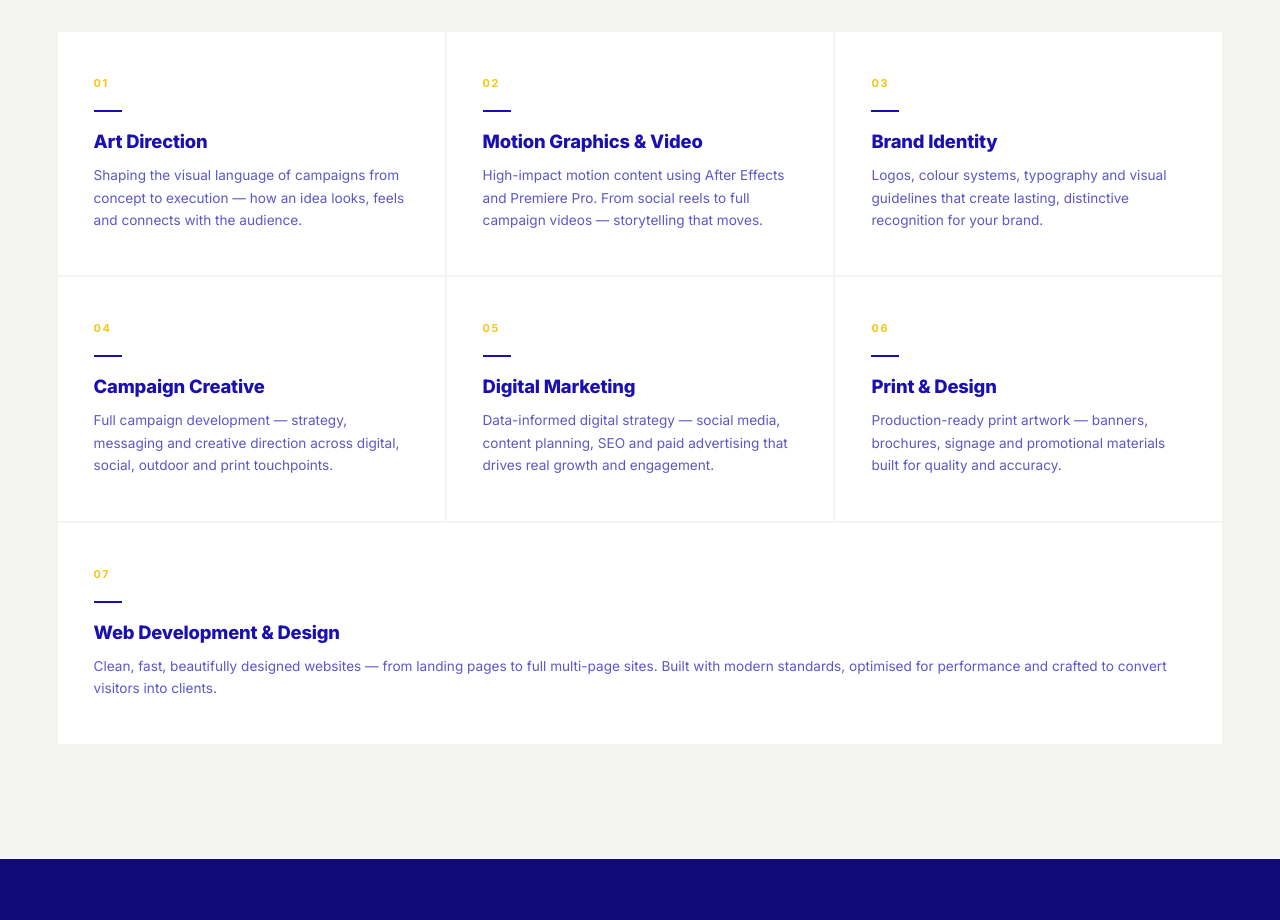
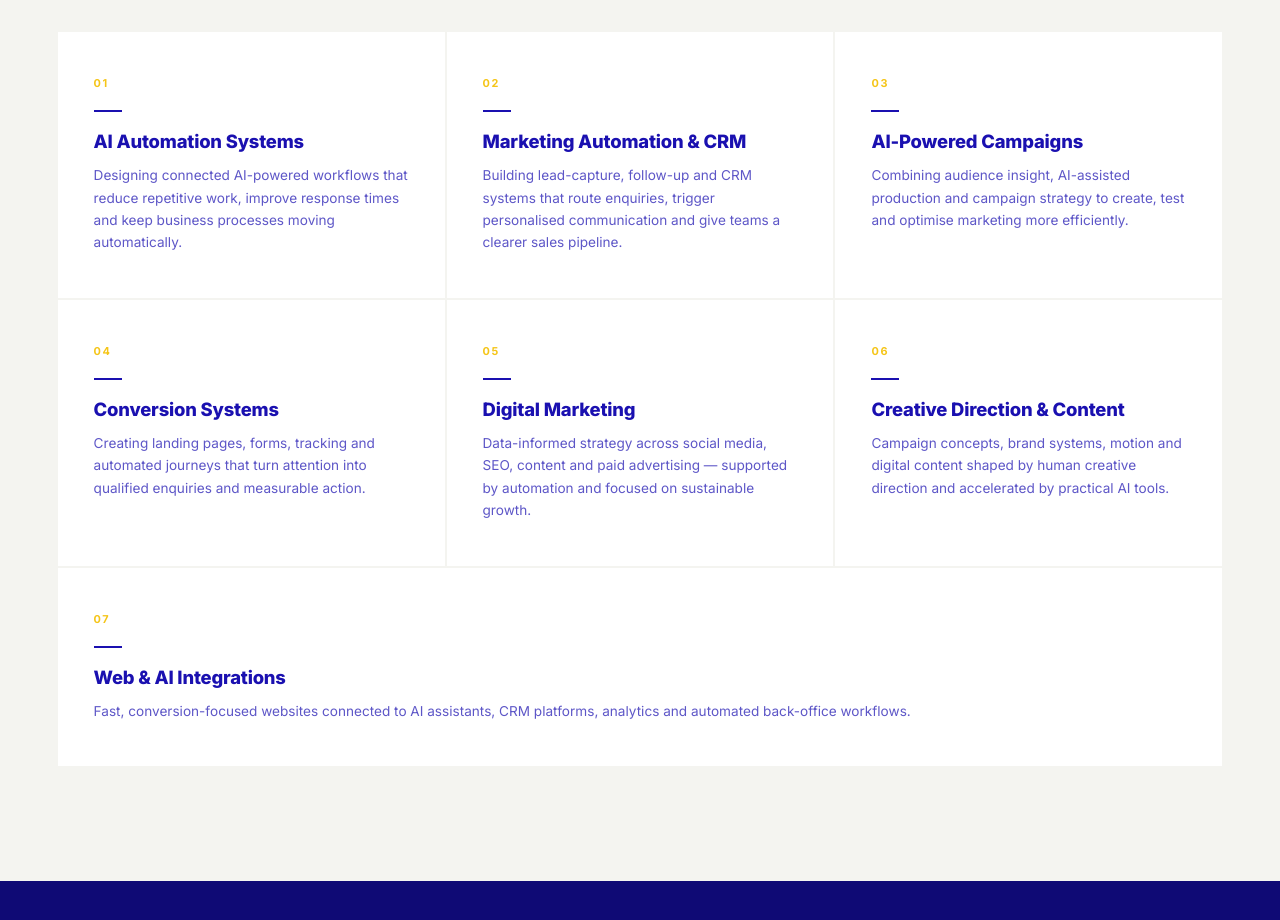
Before and after one commit to Ricki100/Ricreations, a plain HTML site: page index.html in a window 1280 px wide. Shown: the part 1620-2540 px from the top of the page. Drawn offline with nearby package versions, Linux system fonts and the light colour scheme; a script that the page names is missing.

Commit message:
Update index.html

```diff
--- a/index.html
+++ b/index.html
@@ -3,7 +3,7 @@
 <head>
   <meta charset="UTF-8">
   <meta name="viewport" content="width=device-width, initial-scale=1.0">
-  <title>Digital Marketer in Harare | Ricardo Chitagu</title>
+  <title>Digital Marketer | Ricardo Chitagu</title>
   <link rel="icon" type="image/png" href="assets/images/brand/favicon.png?v=2">
   <link rel="apple-touch-icon" href="assets/images/brand/favicon.png?v=2">
   <meta name="description" content="Digital marketer in Harare specialising in campaign strategy, social media, SEO, paid advertising, creative direction, motion design and conversion-focused websites.">
@@ -39,6 +39,9 @@
         },
         "knowsAbout": [
           "Digital marketing",
+          "AI automation",
+          "Marketing automation",
+          "Customer relationship management",
           "Campaign strategy",
           "Social media marketing",
           "Search engine optimization",
@@ -64,6 +67,10 @@
           "addressCountry": "ZW"
         },
         "serviceType": [
+          "AI automation systems",
+          "Marketing automation and CRM",
+          "AI-powered campaigns",
+          "Web and AI integrations",
           "Digital marketing",
           "Social media marketing",
           "SEO",
@@ -786,44 +793,44 @@
         <div class="service-card">
           <div class="service-num">01</div>
           <div class="service-line"></div>
-          <div class="service-name">Art Direction</div>
-          <p class="service-desc">Shaping the visual language of campaigns from concept to execution — how an idea looks, feels and connects with the audience.</p>
+          <div class="service-name">AI Automation Systems</div>
+          <p class="service-desc">Designing connected AI-powered workflows that reduce repetitive work, improve response times and keep business processes moving automatically.</p>
         </div>
         <div class="service-card">
           <div class="service-num">02</div>
           <div class="service-line"></div>
-          <div class="service-name">Motion Graphics &amp; Video</div>
-          <p class="service-desc">High-impact motion content using After Effects and Premiere Pro. From social reels to full campaign videos — storytelling that moves.</p>
+          <div class="service-name">Marketing Automation &amp; CRM</div>
+          <p class="service-desc">Building lead-capture, follow-up and CRM systems that route enquiries, trigger personalised communication and give teams a clearer sales pipeline.</p>
         </div>
         <div class="service-card">
           <div class="service-num">03</div>
           <div class="service-line"></div>
-          <div class="service-name">Brand Identity</div>
-          <p class="service-desc">Logos, colour systems, typography and visual guidelines that create lasting, distinctive recognition for your brand.</p>
+          <div class="service-name">AI-Powered Campaigns</div>
+          <p class="service-desc">Combining audience insight, AI-assisted production and campaign strategy to create, test and optimise marketing more efficiently.</p>
         </div>
         <div class="service-card">
           <div class="service-num">04</div>
           <div class="service-line"></div>
-          <div class="service-name">Campaign Creative</div>
-          <p class="service-desc">Full campaign development — strategy, messaging and creative direction across digital, social, outdoor and print touchpoints.</p>
+          <div class="service-name">Conversion Systems</div>
+          <p class="service-desc">Creating landing pages, forms, tracking and automated journeys that turn attention into qualified enquiries and measurable action.</p>
         </div>
         <div class="service-card">
           <div class="service-num">05</div>
           <div class="service-line"></div>
           <div class="service-name">Digital Marketing</div>
-          <p class="service-desc">Data-informed digital strategy — social media, content planning, SEO and paid advertising that drives real growth and engagement.</p>
+          <p class="service-desc">Data-informed strategy across social media, SEO, content and paid advertising — supported by automation and focused on sustainable growth.</p>
         </div>
         <div class="service-card">
           <div class="service-num">06</div>
           <div class="service-line"></div>
-          <div class="service-name">Print &amp; Design</div>
-          <p class="service-desc">Production-ready print artwork — banners, brochures, signage and promotional materials built for quality and accuracy.</p>
+          <div class="service-name">Creative Direction &amp; Content</div>
+          <p class="service-desc">Campaign concepts, brand systems, motion and digital content shaped by human creative direction and accelerated by practical AI tools.</p>
         </div>
         <div class="service-card service-card--wide">
           <div class="service-num">07</div>
           <div class="service-line"></div>
-          <div class="service-name">Web Development &amp; Design</div>
-          <p class="service-desc">Clean, fast, beautifully designed websites — from landing pages to full multi-page sites. Built with modern standards, optimised for performance and crafted to convert visitors into clients.</p>
+          <div class="service-name">Web &amp; AI Integrations</div>
+          <p class="service-desc">Fast, conversion-focused websites connected to AI assistants, CRM platforms, analytics and automated back-office workflows.</p>
         </div>
       </div>
     </div>
```
